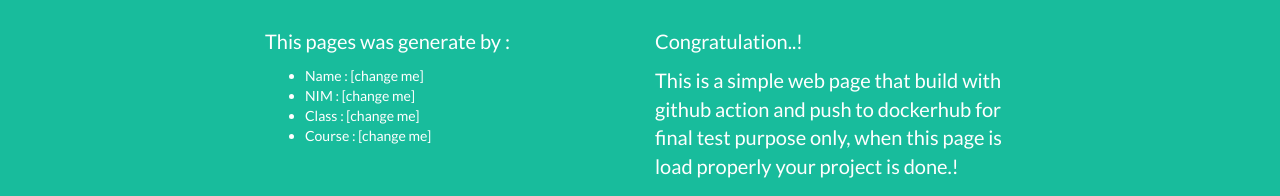
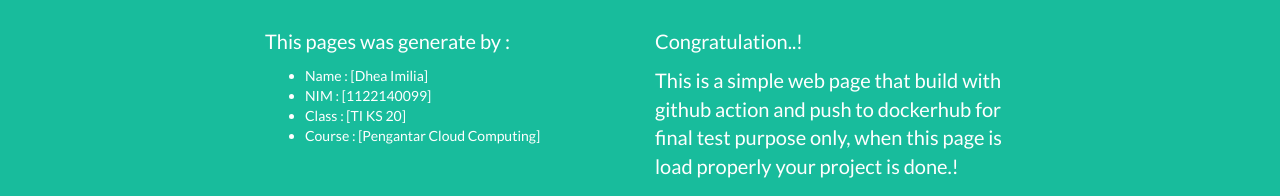
Before and after one commit to hmdilham/UAS-PCCKS-2022, a website: page html/index.html in a window 1280 px wide. Shown: the part 1926-2122 px from the top of the page. Drawn offline with nearby package versions, Linux system fonts and the light colour scheme.

Commit message:
uas cloud computing

```diff
--- a/html/index.html
+++ b/html/index.html
@@ -73,7 +73,7 @@
                 <div class="col-lg-12">
                     <img class="img-responsive" src="img/profile.png" alt="">
                     <div class="intro-text">
-                        <span class="name">Welcome to <b>[change me]</b> Pages</span>
+                        <span class="name">Welcome to <b>[Dhea Imilia]</b> Pages</span>
                         <hr class="star-light">
                         <span class="skills">This website is building with docker, is it cool..!</span>
                     </div>
@@ -169,10 +169,10 @@
                 <div class="col-lg-4 col-lg-offset-2">
                     <p>This pages was generate by :</p>
                         <ul>
-                            <li>Name : [change me]</li>
-                            <li>NIM : [change me]</li>
-                            <li>Class : [change me]</li>
-                            <li>Course : [change me]</li>
+                            <li>Name : [Dhea Imilia]</li>
+                            <li>NIM : [1122140099]</li>
+                            <li>Class : [TI KS 20]</li>
+                            <li>Course : [Pengantar Cloud Computing]</li>
                         </ul>
                 </div>
                 <div class="col-lg-4">
```
Also changed, not shown: 1 other file.
